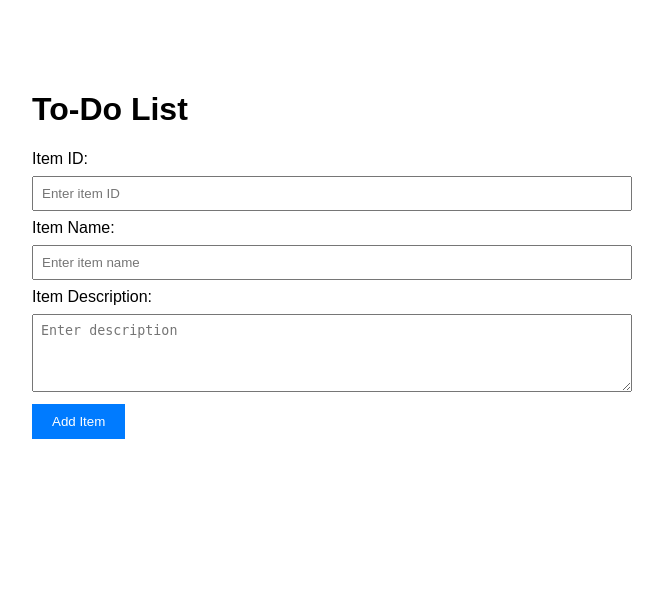
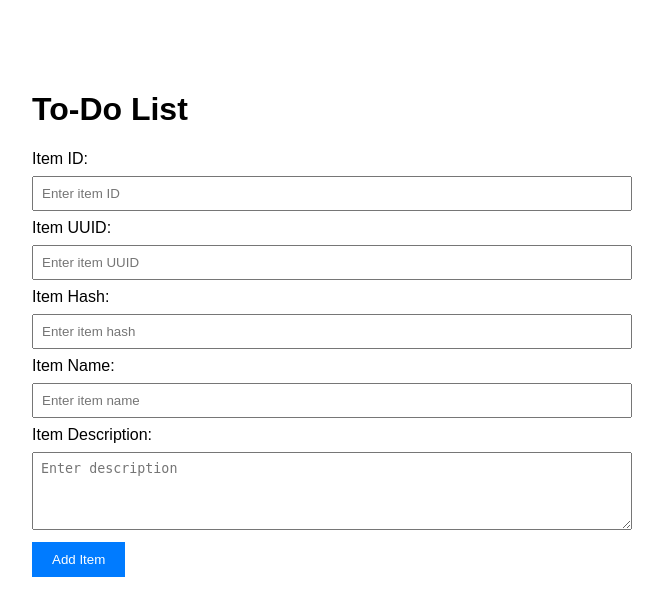
Before and after one commit to harshdagale1217/flask-assignment, a Flask app: template templates/todo.html in a window 1280 px wide. Shown: the top 616 px of the page, without its empty margins (308-971 px from the left). Run offline with Flask 3, Linux system fonts and the light colour scheme; the template is opened without the code that fills it, so the values that code supplies are empty.

```diff
--- a/app.py
+++ b/app.py
@@ -1,4 +1,5 @@
-from flask import Flask, jsonify, render_template, request
+from flask import Flask, jsonify, request, render_template
+from pymongo import MongoClient
 import json
 
 app = Flask(__name__)
@@ -13,5 +14,25 @@ def api():
         data = json.load(f)
     return jsonify(data)
 
+@app.route('/todo')
+def todo():
+    return render_template('todo.html')
+
+client = MongoClient('mongodb://localhost:27017/')
+db = client['todo_db']
+collection = db['todo_items']
+
+@app.route('/submittodoitem', methods=['POST'])
+def submit_todo():
+    item_name = request.form.get('itemName')
+    item_description = request.form.get('itemDescription')
+    if not item_name or not item_description:
+        return jsonify({'error': 'Both fields required'}), 400
+    result = collection.insert_one({
+        'itemName': item_name,
+        'itemDescription': item_description
+    })
+    return jsonify({'message': 'Item saved', 'id': str(result.inserted_id)}), 201
+
 if __name__ == '__main__':
     app.run(debug=True)
--- a/templates/todo.html
+++ b/templates/todo.html
@@ -14,6 +14,10 @@
   <form action="/submittodoitem" method="POST">
     <label>Item ID:</label>
     <input type="text" name="itemId" placeholder="Enter item ID" required>
+    <label>Item UUID:</label>
+    <input type="text" name="itemUuid" placeholder="Enter item UUID" required>
+    <label>Item Hash:</label>
+    <input type="text" name="itemHash" placeholder="Enter item hash" required>
     <label>Item Name:</label>
     <input type="text" name="itemName" placeholder="Enter item name" required>
     <label>Item Description:</label>
```
